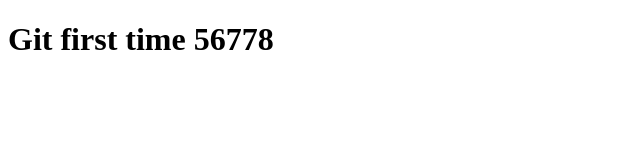
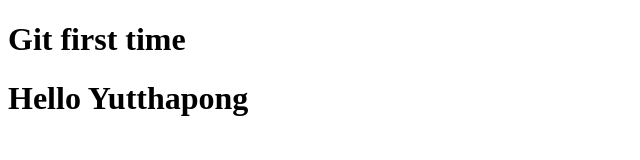
Before and after one commit to yutthapongjun/git-101-yt, a plain HTML site: page index.html in a window 1280 px wide. Shown: the whole page, without its empty margins (0-640 px from the left). Drawn offline with Linux system fonts and the light colour scheme.

Commit message:
add Hellop yutthapong

```diff
--- a/index.html
+++ b/index.html
@@ -6,6 +6,7 @@
     <title>Document</title>
 </head>
 <body>
-    <h1>Git first time 56778  </h1>
+    <h1>Git first time  </h1>
+    <h1>Hello Yutthapong</h1>
 </body>
 </html>
```
